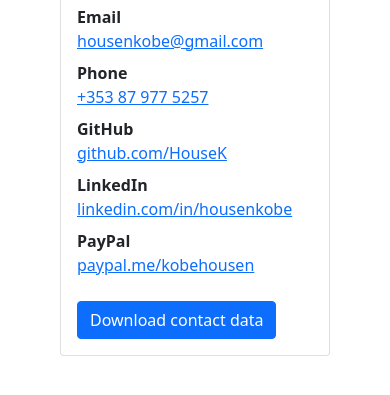
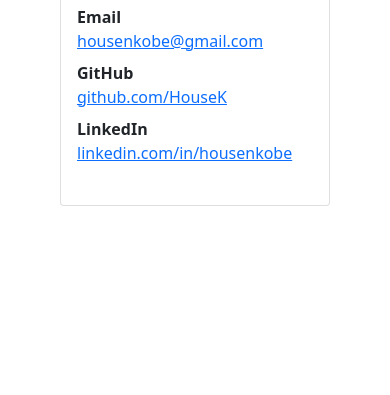
Before and after one commit to HouseK/HouseK.github.io, a plain HTML site: page index.html in a window 390 px wide. Shown: the part 459-854 px from the top of the page. Drawn offline with nearby package versions, Linux system fonts and the light colour scheme.

Commit message:
Remove phone and PayPal details from index.html
Removed phone and PayPal contact information from the page.

```diff
--- a/index.html
+++ b/index.html
@@ -22,10 +22,6 @@
                             <dd class="col-sm-9">
                                 <a href="mailto:housenkobe@gmail.com">housenkobe@gmail.com</a>
                             </dd>
-                            <dt class="col-sm-3">Phone</dt>
-                            <dd class="col-sm-9">
-                                <a href="tel:+353 87 977 5257">+353 87 977 5257</a>
-                            </dd>
                             <dt class="col-sm-3">GitHub</dt>
                             <dd class="col-sm-9">
                                 <a href="https://github.com/HouseK">github.com/HouseK</a>
@@ -34,13 +30,8 @@
                             <dd class="col-sm-9">
                                 <a href="https://www.linkedin.com/in/housenkobe/">linkedin.com/in/housenkobe</a>
                             </dd>
-                            <dt class="col-sm-3">PayPal</dt>
-                            <dd class="col-sm-9">
-                                <a href="https://paypal.me/kobehousen">paypal.me/kobehousen</a>
-                            </dd>
                         </dl>
                     </address>
-                    <a href="vcard.vcf" class="btn btn-primary">Download contact data</a>
                 </div>
             </div>
         </div>
```
